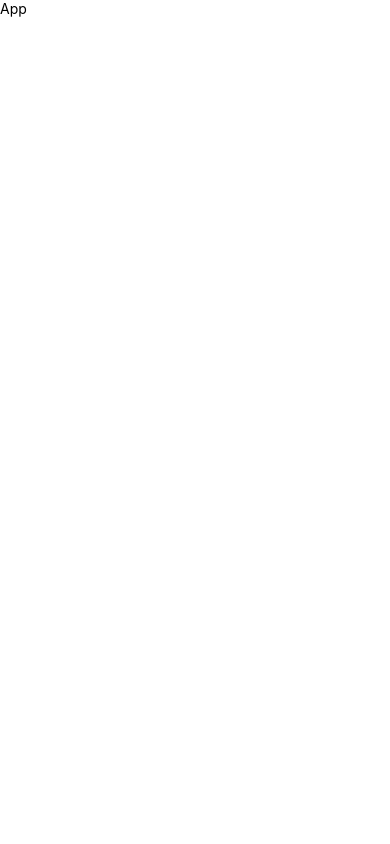
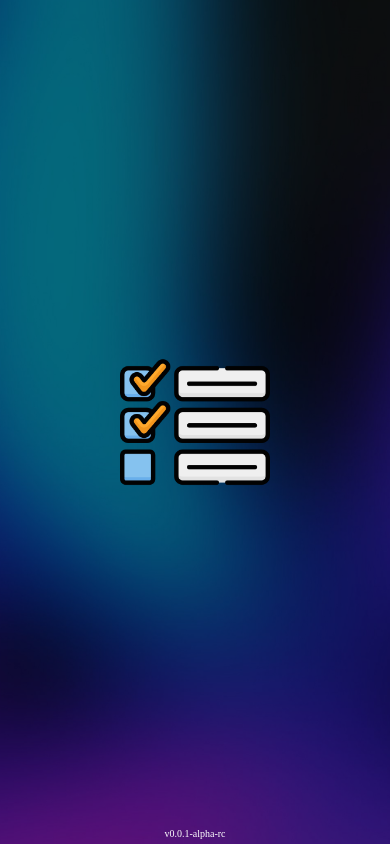
Before and after one commit to pardana/tasking, a React Native app: screen /SplashScreen in a window 390 px wide. Built offline with nearby package versions, Linux system fonts and the light colour scheme.

Commit message:
feat: add splash screen pages

```diff
--- a/App.js
+++ b/App.js
@@ -1,14 +1,6 @@
-import {StyleSheet, Text, View} from 'react-native';
 import React from 'react';
-import RNBootSplash from 'react-native-bootsplash';
+import Navigator from './src/routes/Navigator';
 
 export default function App() {
-  RNBootSplash.hide({fade: true});
-  return (
-    <View>
-      <Text>App</Text>
-    </View>
-  );
+  return <Navigator />;
 }
-
-const styles = StyleSheet.create({});
--- /dev/null
+++ b/src/components/screens/Background.js
@@ -0,0 +1,16 @@
+import {Image} from 'react-native';
+import React from 'react';
+
+export default function Background() {
+  return (
+    <Image
+      source={require('../../assets/images/backgroundImage.jpg')}
+      style={{
+        width: '100%',
+        height: '100%',
+        position: 'absolute',
+        opacity: 0.5,
+      }}
+    />
+  );
+}
--- /dev/null
+++ b/src/components/screens/Gap.js
@@ -0,0 +1,6 @@
+import {View} from 'react-native';
+import React from 'react';
+
+export default function Gap({width, height}) {
+  return <View style={{width, height}} />;
+}
--- /dev/null
+++ b/src/components/screens/index.js
@@ -0,0 +1,4 @@
+import Background from './Background';
+import Gap from './Gap';
+
+export {Background, Gap};
--- /dev/null
+++ b/src/routes/Navigator.js
@@ -0,0 +1,25 @@
+import React from 'react';
+import {NavigationContainer} from '@react-navigation/native';
+import {createNativeStackNavigator} from '@react-navigation/native-stack';
+import {Home, SignIn, SignUp, SplashScreen} from '../screens';
+import RNBootSplash from 'react-native-bootsplash';
+
+const Stack = createNativeStackNavigator();
+
+export default function Navigator() {
+  return (
+    <NavigationContainer onReady={() => RNBootSplash.hide({fade: true})}>
+      <Stack.Navigator
+        screenOptions={{
+          statusBarColor: 'transparent',
+          statusBarTranslucent: true,
+          headerShown: false,
+        }}>
+        <Stack.Screen name="SplashScreen" component={SplashScreen} />
+        <Stack.Screen name="SignIn" component={SignIn} />
+        <Stack.Screen name="SignUp" component={SignUp} />
+        <Stack.Screen name="Home" component={Home} />
+      </Stack.Navigator>
+    </NavigationContainer>
+  );
+}
--- /dev/null
+++ b/src/screens/Home.js
@@ -0,0 +1,12 @@
+import {StyleSheet, Text, View} from 'react-native';
+import React from 'react';
+
+export default function Home() {
+  return (
+    <View>
+      <Text>Home</Text>
+    </View>
+  );
+}
+
+const styles = StyleSheet.create({});
--- /dev/null
+++ b/src/screens/SignIn.js
@@ -0,0 +1,12 @@
+import {StyleSheet, Text, View} from 'react-native';
+import React from 'react';
+
+export default function SignIn() {
+  return (
+    <View>
+      <Text>SignIn</Text>
+    </View>
+  );
+}
+
+const styles = StyleSheet.create({});
--- /dev/null
+++ b/src/screens/SignUp.js
@@ -0,0 +1,12 @@
+import {StyleSheet, Text, View} from 'react-native';
+import React from 'react';
+
+export default function SignUp() {
+  return (
+    <View>
+      <Text>SignUp</Text>
+    </View>
+  );
+}
+
+const styles = StyleSheet.create({});
--- /dev/null
+++ b/src/screens/SplashScreen.js
@@ -0,0 +1,32 @@
+import {Image, StyleSheet, Text, View} from 'react-native';
+import React from 'react';
+import {Background} from '../components/screens';
+
+export default function SplashScreen() {
+  return (
+    <View style={styles.container}>
+      <Background />
+      <Image
+        source={require('../assets/images/app_logo.png')}
+        style={{width: 150, height: 150}}
+      />
+      <Text style={styles.textVersion}>v0.0.1-alpha-rc</Text>
+    </View>
+  );
+}
+
+const styles = StyleSheet.create({
+  textVersion: {
+    color: 'white',
+    fontFamily: 'HelveticaNeue-MediumExt',
+    position: 'absolute',
+    bottom: 5,
+    fontSize: 10,
+  },
+  container: {
+    flex: 1,
+    backgroundColor: 'black',
+    justifyContent: 'center',
+    alignItems: 'center',
+  },
+});
--- /dev/null
+++ b/src/screens/index.js
@@ -0,0 +1,6 @@
+import SplashScreen from './SplashScreen';
+import SignIn from './SignIn';
+import SignUp from './SignUp';
+import Home from './Home';
+
+export {SplashScreen, SignIn, SignUp, Home};
```
Also changed, not shown: src/assets/images/app_logo.png (added), src/assets/images/backgroundImage.jpg (added).
